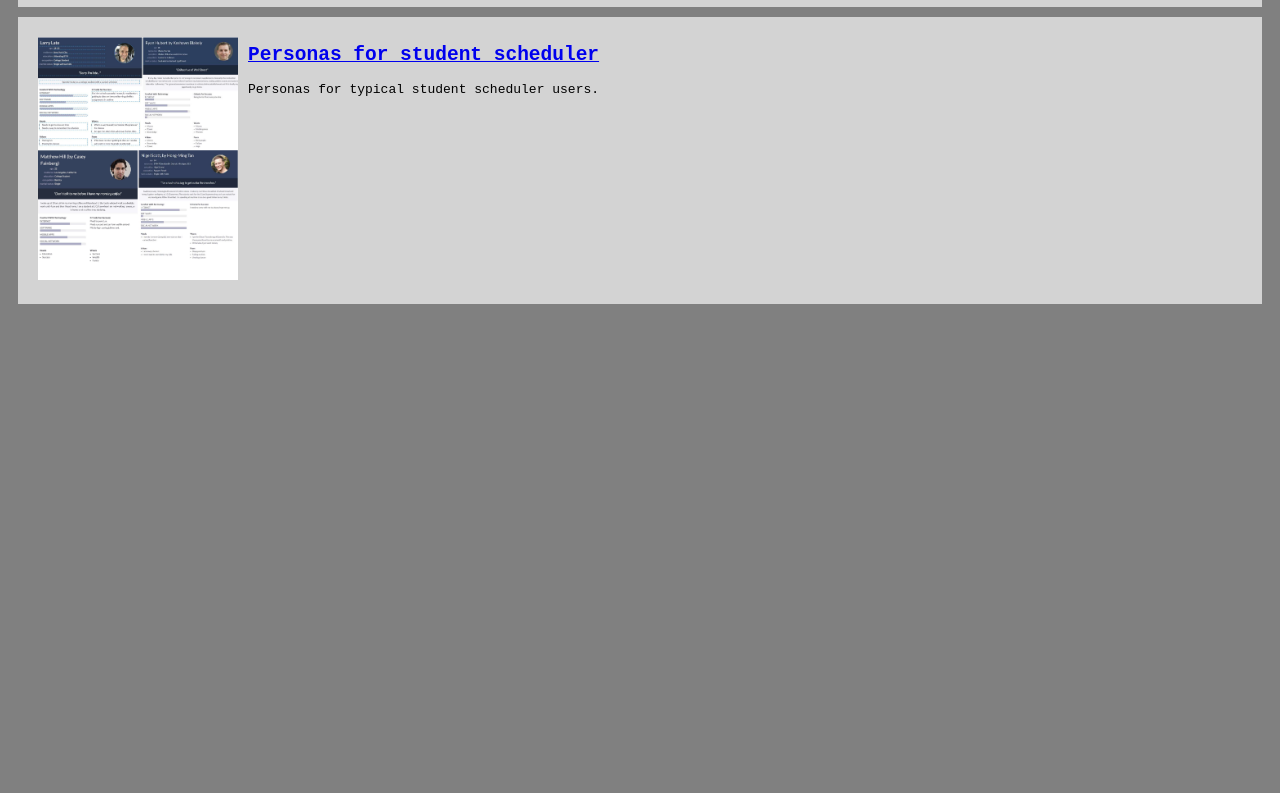
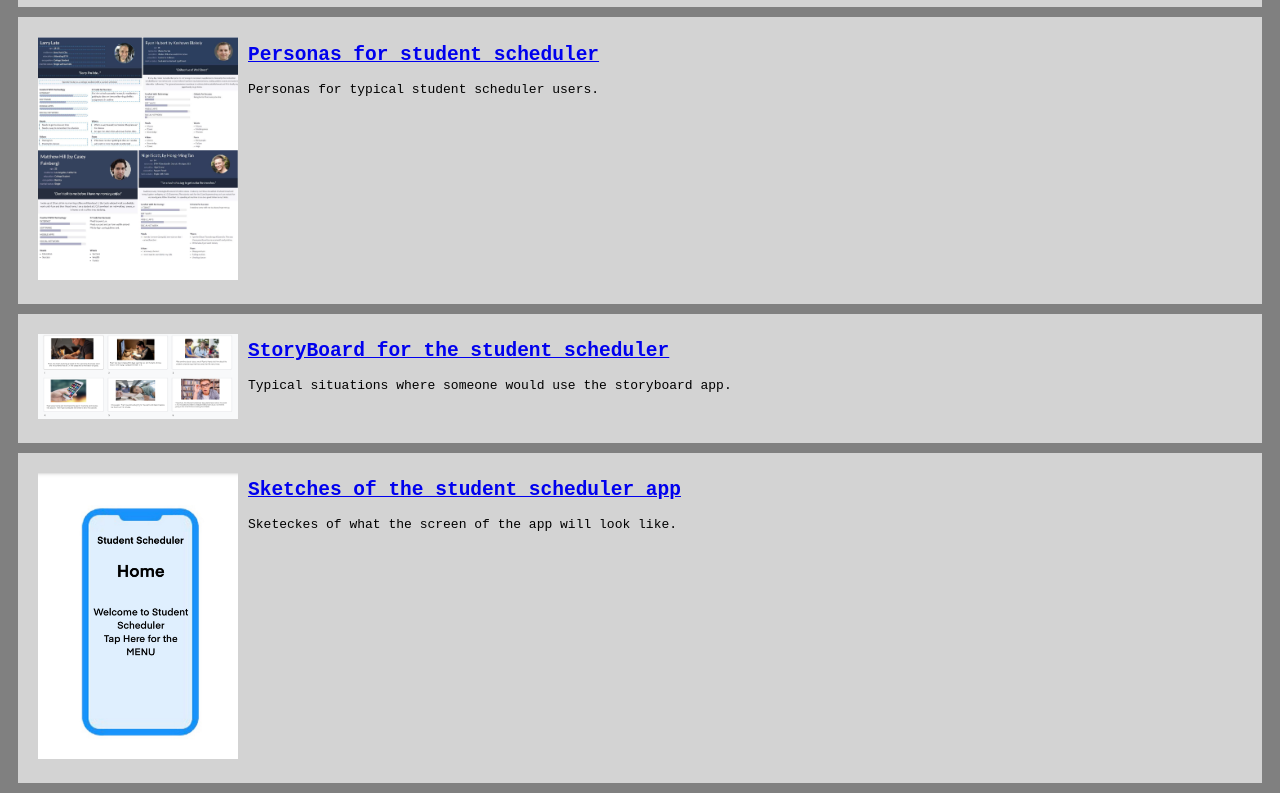
Before and after one commit to Keshawn7B/Keshawn7B.github.io, a plain HTML site: page CSCE 190/index.html in a window 1280 px wide. Shown: the part 472-1265 px from the top of the page. Before the commit the page ends 800 px from the top, so only its background shows below. Drawn offline with Linux system fonts and the light colour scheme.

Commit message:
Add files via upload

```diff
--- a/CSCE 190/index.html
+++ b/CSCE 190/index.html
@@ -39,6 +39,26 @@
                 </p>
             </section>
         </section>
+        <!--Storyboard Assignment-->
+        <section class="assignment">
+            <a href="Files/Team Student Scheduler Storyboard.pdf"><img src="Images/StoryBoard.png"></a>
+            <section class="ass-details">
+                <a href="Files/Team Student Scheduler Storyboard.pdf"><h2>StoryBoard for the student scheduler</h2></a>
+                <p>
+                 Typical situations where someone would use the storyboard app.
+                </p>
+            </section>
+        </section>
+         <!--Sketching Assignment-->
+         <section class="assignment">
+            <a href="Files/SS Team Sketch.pdf"><img src="images/SS Sketch.png"></a>
+            <section class="ass-details">
+                <a href="files/SS Team Sketch.pdf"><h2>Sketches of the student scheduler app</h2></a>
+                <p>
+                 Sketeckes of what the screen of the app will look like.
+                </p>
+            </section>
+        </section>
 
     </body>
 </html>
```
Also changed, not shown: CSCE 190/Images/SS Sketch.png (added), CSCE 190/Images/StoryBoard.png (added), 4 other files.
